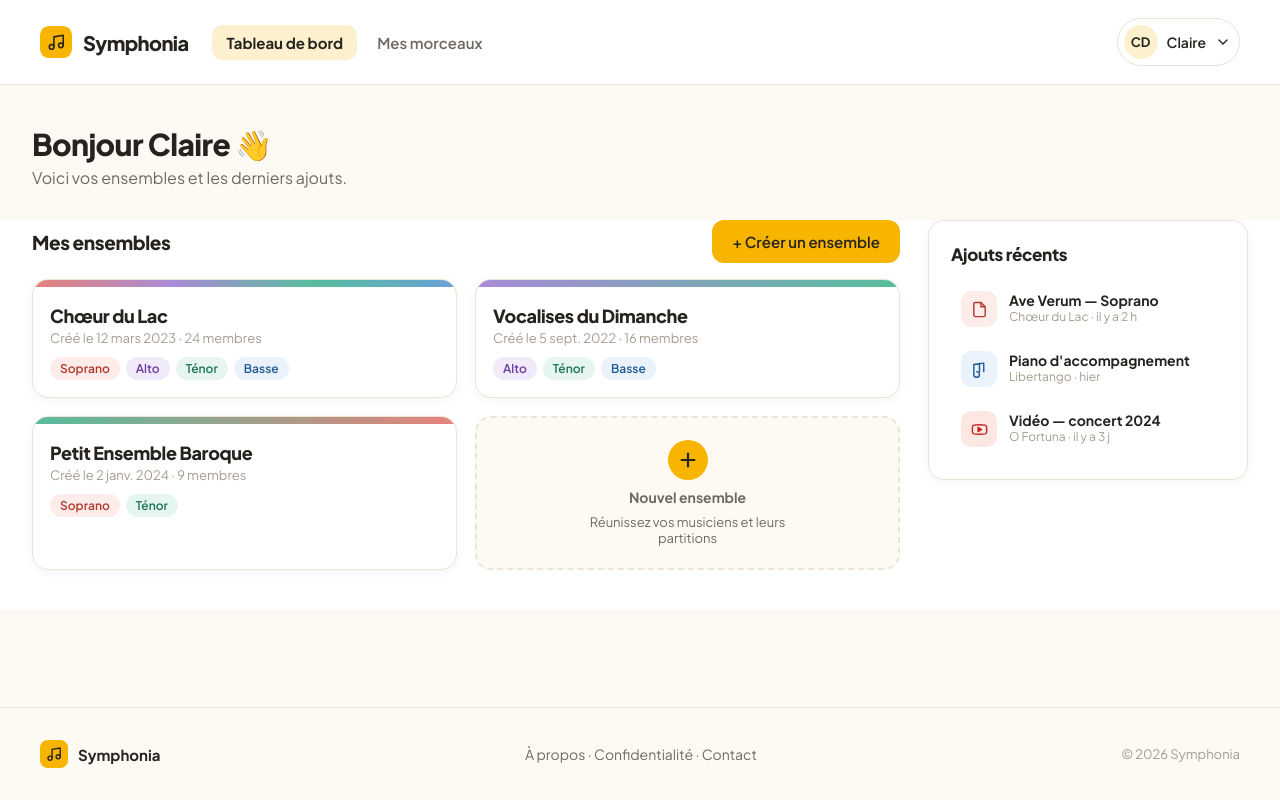
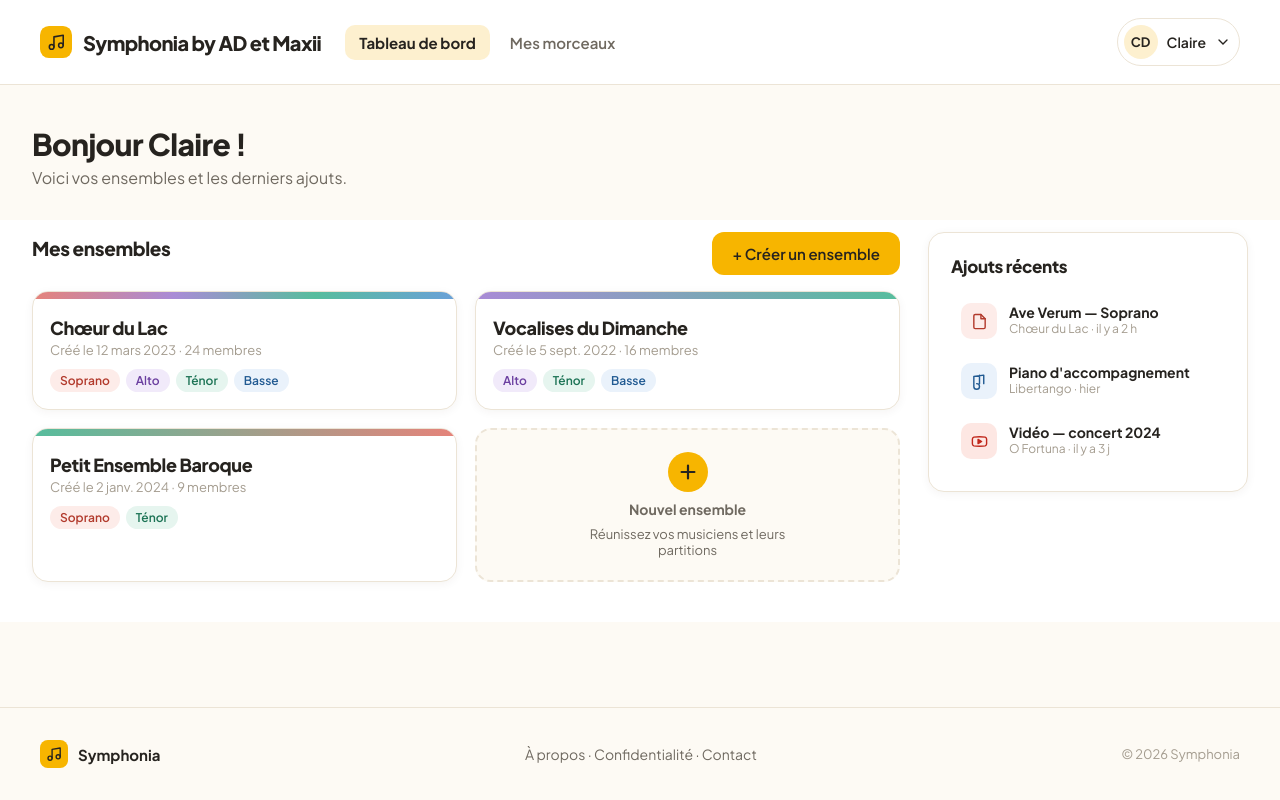
Before and after one commit to Hoyazen/symphonia, a Next.js app in the folder frontend/: page /tableau-de-bord in a window 1280 px wide. Built offline with nearby package versions, Linux system fonts and the light colour scheme.

Commit message:
Petite correction Header

```diff
--- a/frontend/app/tableau-de-bord/page.js
+++ b/frontend/app/tableau-de-bord/page.js
@@ -82,7 +82,7 @@ export default function TableauDeBord() {
         {/* Accueil personnalisé */}
         <div className={styles.zoneAccueil}>
           {/* TODO: remplacer "Claire" par le prénom réel de l'utilisateur connecté */}
-          <h1 className={styles.salutation}>Bonjour Claire 👋</h1>
+          <h1 className={styles.salutation}>Bonjour Claire !</h1>
           <p className={styles.sousTitreAccueil}>Voici vos ensembles et les derniers ajouts.</p>
         </div>
 
--- a/frontend/app/tableau-de-bord/page.module.css
+++ b/frontend/app/tableau-de-bord/page.module.css
@@ -47,6 +47,7 @@
 .boutonCreer a,
 .boutonCreer button {
   width: 100%;
+  margin-top: 12px;
 }
 
 /* ===== Grille des ensembles ===== */
@@ -191,6 +192,7 @@
   border-radius: var(--r);
   box-shadow: var(--sh);
   padding: 22px;
+  margin-top: 12px;
 }
 
 .asideTitre {
--- a/frontend/components/Header.js
+++ b/frontend/components/Header.js
@@ -38,7 +38,7 @@ export default function Header({ connecte = false }) {
       <div className={styles.groupeGauche}>
         <Link href={connecte ? "/tableau-de-bord" : "/"} className={styles.marque}>
           <Logo taille={32} />
-          Symphonia
+          Symphonia by AD et Maxii
         </Link>
 
         {connecte && (
```
